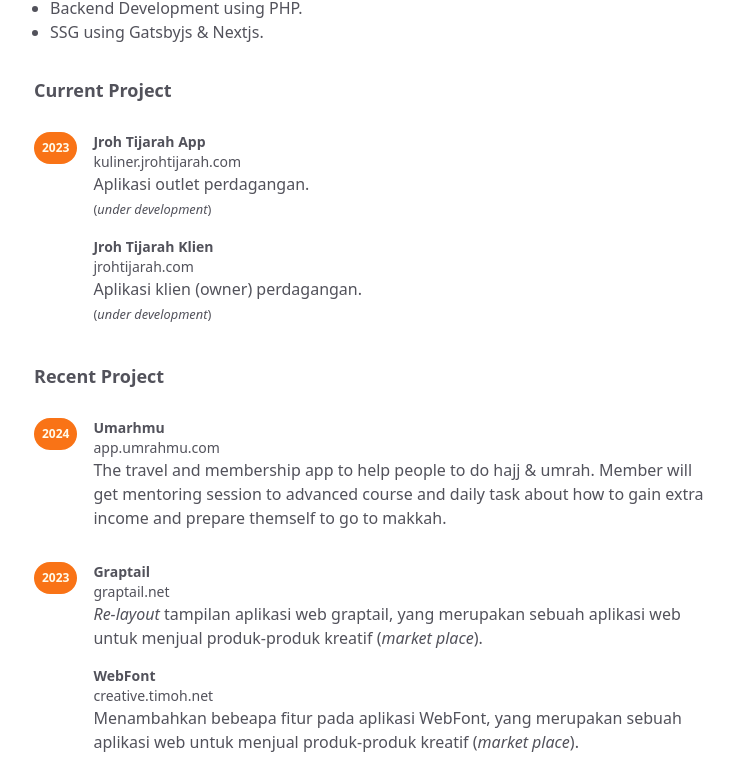
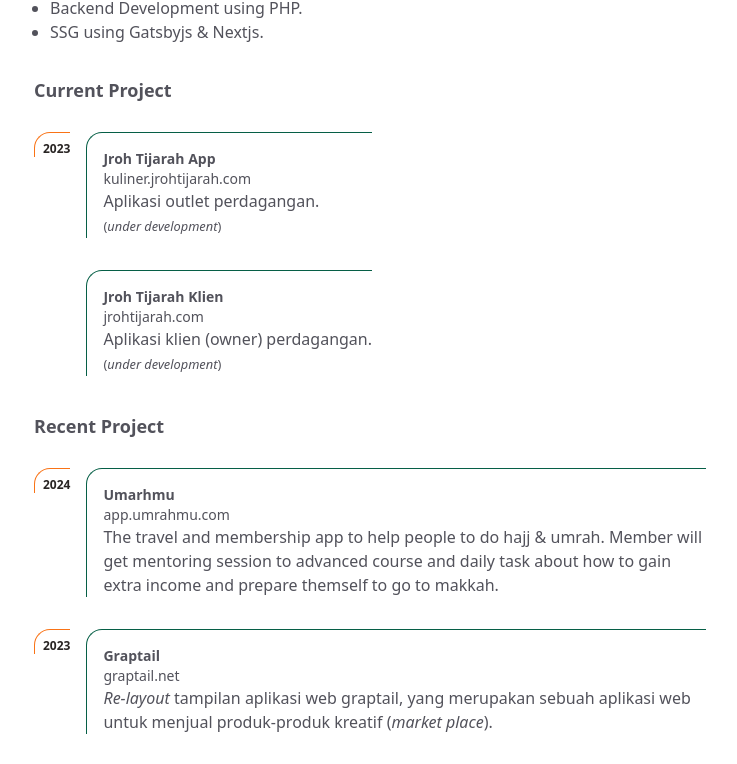
Before and after one commit to panda-67/programming, a Next.js app: page / in a window 1280 px wide. Shown: the part 1076-1840 px from the top of the page, without its empty margins (270-1007 px from the left). Built offline with nearby package versions, Linux system fonts and the light colour scheme.

Commit message:
update April 2025

```diff
--- a/components/projects.tsx
+++ b/components/projects.tsx
@@ -7,7 +7,7 @@
         <h3>Current Project</h3>
         <div className="flex gap-4">
           <YearTag>{new Date().getFullYear()}</YearTag>
-          <div className="space-y-4 my-1">
+          <div className="space-y-8 my-1">
             <ProjectItem
               title="Jroh Tijarah App"
               source="kuliner.jrohtijarah.com"
@@ -18,24 +18,21 @@
                 (<em>under development</em>)
               </small>
             </ProjectItem>
-             <ProjectItem
-              title="Jroh Tijarah Klien"
-              source="jrohtijarah.com"
-            >
+            <ProjectItem title="Jroh Tijarah Klien" source="jrohtijarah.com">
               Aplikasi klien (owner) perdagangan.
               <br />
               <small>
                 (<em>under development</em>)
               </small>
             </ProjectItem>
-         </div>
+          </div>
         </div>
       </div>
       <div className="space-y-6">
         <h3>Recent Project</h3>
         <div className="flex gap-4">
           <YearTag>2024</YearTag>
-          <div className="space-y-4 my-1">
+          <div className="space-y-8 my-1">
             <ProjectItem title="Umarhmu" source="app.umrahmu.com">
               The travel and membership app to help people to do hajj & umrah.
               Member will get mentoring session to advanced course and daily
@@ -46,7 +43,7 @@
         </div>
         <div className="flex gap-4">
           <YearTag>2023</YearTag>
-          <div className="space-y-4 my-1">
+          <div className="space-y-8 my-1">
             <ProjectItem title="Graptail" source="graptail.net">
               <em>Re-layout</em> tampilan aplikasi web graptail, yang merupakan
               sebuah aplikasi web untuk menjual produk-produk kreatif (
@@ -75,7 +72,7 @@
         </div>
         <div className="flex gap-4">
           <YearTag>2022</YearTag>
-          <div className="space-y-4 my-1">
+          <div className="space-y-8 my-1">
             <ProjectItem title="DQA Dokumentasi" source="doc.dqa.sch.id">
               Sebuah aplikasi web untuk mengelola dokumentasi terhadap aplikasi
               web{" "}
@@ -135,7 +132,7 @@
 
 function YearTag({ children }: { children?: any }) {
   return (
-    <div className="my-1 p-2 text-xs font-semibold rounded-full bg-orange-500 text-amber-50 dark:bg-amber-100 dark:text-stone-800 w-max h-max">
+    <div className="my-1 pt-2 pl-2 text-xs font-semibold border-t border-l rounded-tl-2xl border-orange-500 text-stone-800 dark:border-amber-100 dark:text-amber-100 w-max h-max">
       {children}
     </div>
   );
@@ -151,7 +148,7 @@
   source: string;
 }) {
   return (
-    <div>
+    <div className="border-l border-t rounded-tl-2xl border-emerald-800 pt-4 pl-4">
       <h5 className="font-semibold flex flex-col">
         {title}
         <Link
```
